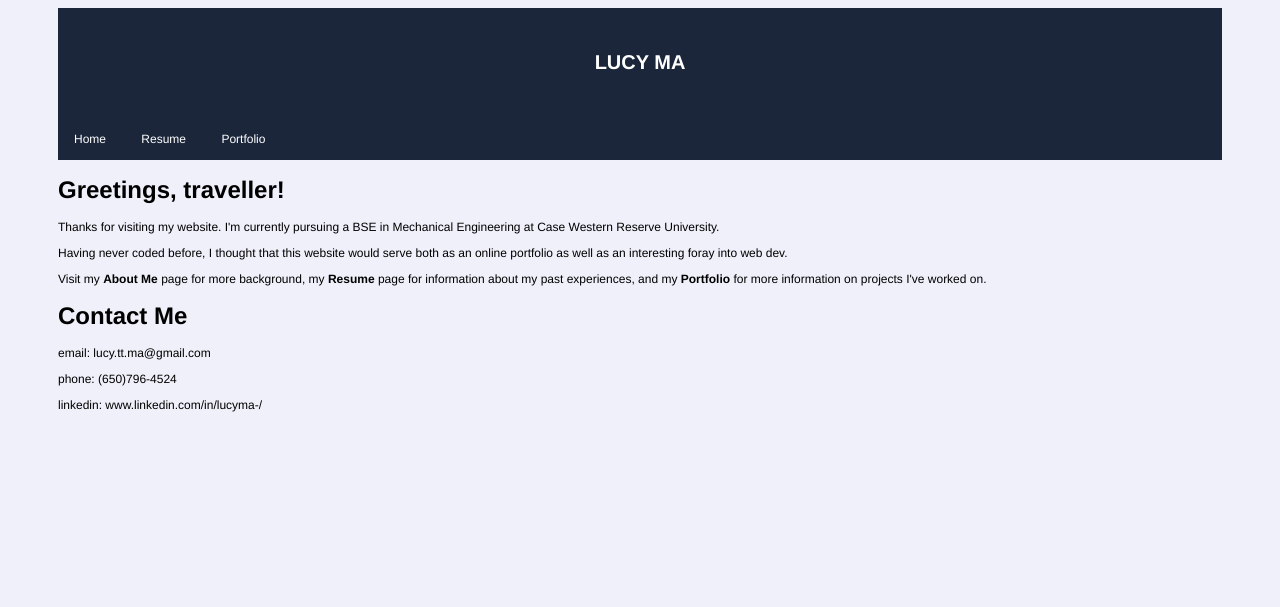
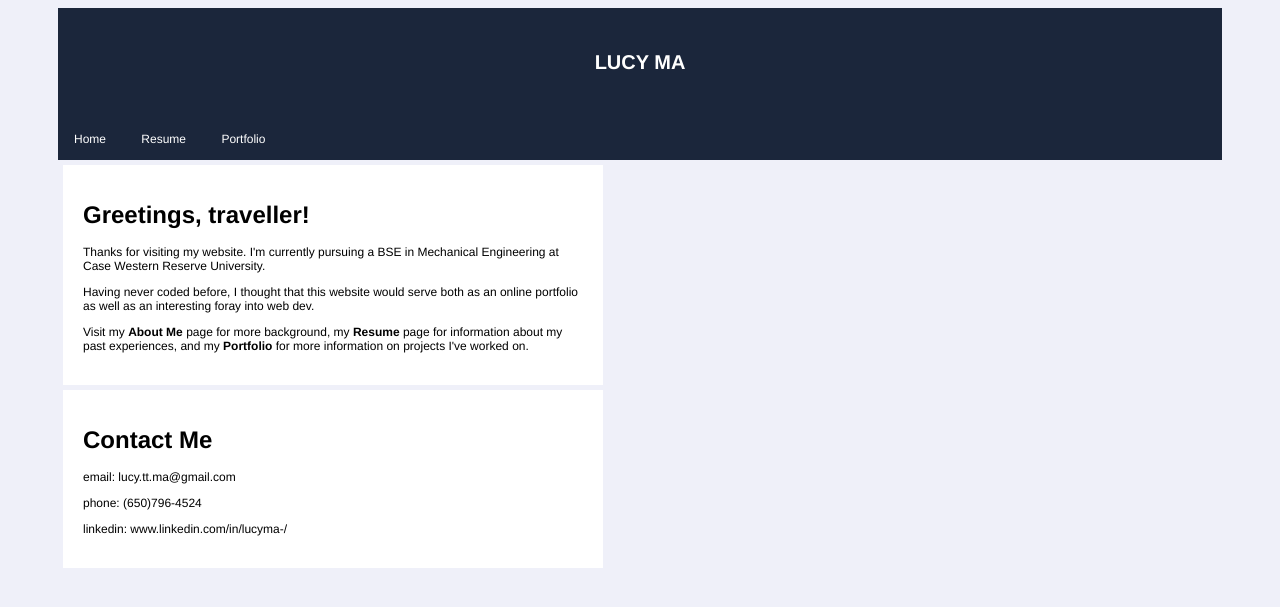
Before and after one commit to lucyttma/lucyttma.github.io, a Jekyll site: the page built from index.html, in a window 1280 px wide. Shown: the top 607 px of the page. Built offline with Jekyll 4.4.1, drawn with Linux system fonts in a browser that asks for light colours.

Commit message:
Update index.html

```diff
--- a/index.html
+++ b/index.html
@@ -2,14 +2,14 @@
 layout: default
 title: Home
 ---
-<div>
+<div class="div-hcard">
   <h1> Greetings, traveller! </h1>
   <p>Thanks for visiting my website. I'm currently pursuing a BSE in Mechanical Engineering at Case Western Reserve University.</p>
   <p>Having never coded before, I thought that this website would serve both as an online portfolio as well as an interesting foray into web dev. </p>
   <p>Visit my&nbsp;<strong>About Me </strong>page for more background, my <strong>Resume</strong> page for information about my past experiences, and my <strong>Portfolio</strong> for more information on projects I've worked on.</p>
 </div>
 
-<div>
+<div class="div-hcard">
   <h1> Contact Me </h1>
   <p> email:  lucy.tt.ma@gmail.com </p>
   <p> phone:  (650)796-4524 </p>
```
